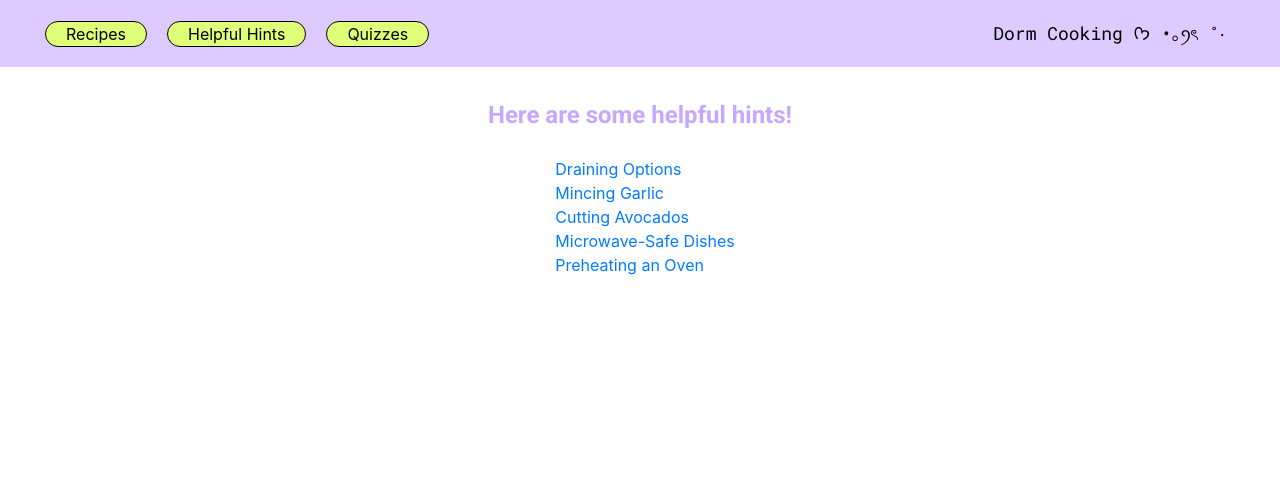
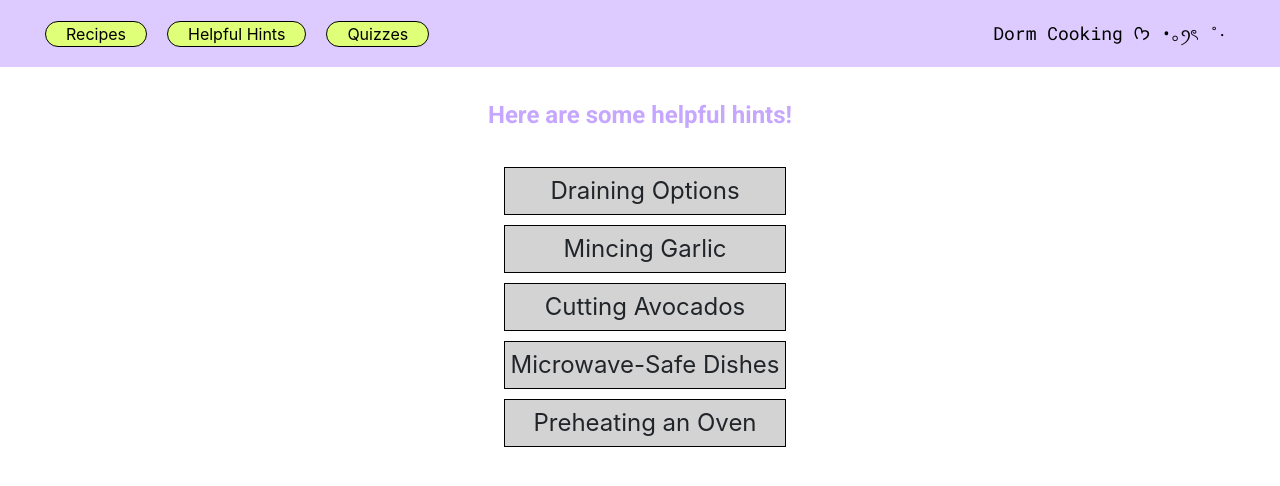
Before and after one commit to lee-youngseo/cooking_college, a Flask app: page /hints in a window 1280 px wide. Shown: the top 486 px of the page. Run offline with Flask 3, Linux system fonts and the light colour scheme; some libraries are stand-ins or nearby versions.

Commit message:
Restyle hint start page buttons.

```diff
--- a/static/hint_start.js
+++ b/static/hint_start.js
@@ -2,7 +2,7 @@ function displayHints(hints){
     let listElement = $(`<ul id="hint-items"></ul>`);
     for(const[key,value] of Object.entries(hints)){
         console.log(key, value)
-        let listItem = `<li id=hint-${key}><a href="/hints/${key}">${value['name']}</a></li>`
+        let listItem = `<li id=hint-${key} class="hint-start">${value['name']}</li>`
         listElement.append(listItem);
     }
     $('#hints-container').append(listElement);
@@ -11,4 +11,10 @@ function displayHints(hints){
 
 $(function(){
     displayHints(hints);
+
+    $('.hint-start').on('click', function(){
+        console.log('hi');
+        let id = this.id.replace(/\D/g,"");
+        window.location.href = `/hints/${id}`
+    })
 })
--- a/static/main.css
+++ b/static/main.css
@@ -223,6 +223,16 @@
     list-style-type: none;
 }
 
+.hint-start{
+    border: thin solid black;
+    font-size: 24px;
+    background-color: lightgray;
+    margin-top: 10px;
+    text-align: center;
+    padding: 5px;
+    cursor: pointer;
+}
+
 #recipe-redirect{
     width: fit-content;
     padding: 5px;
```
